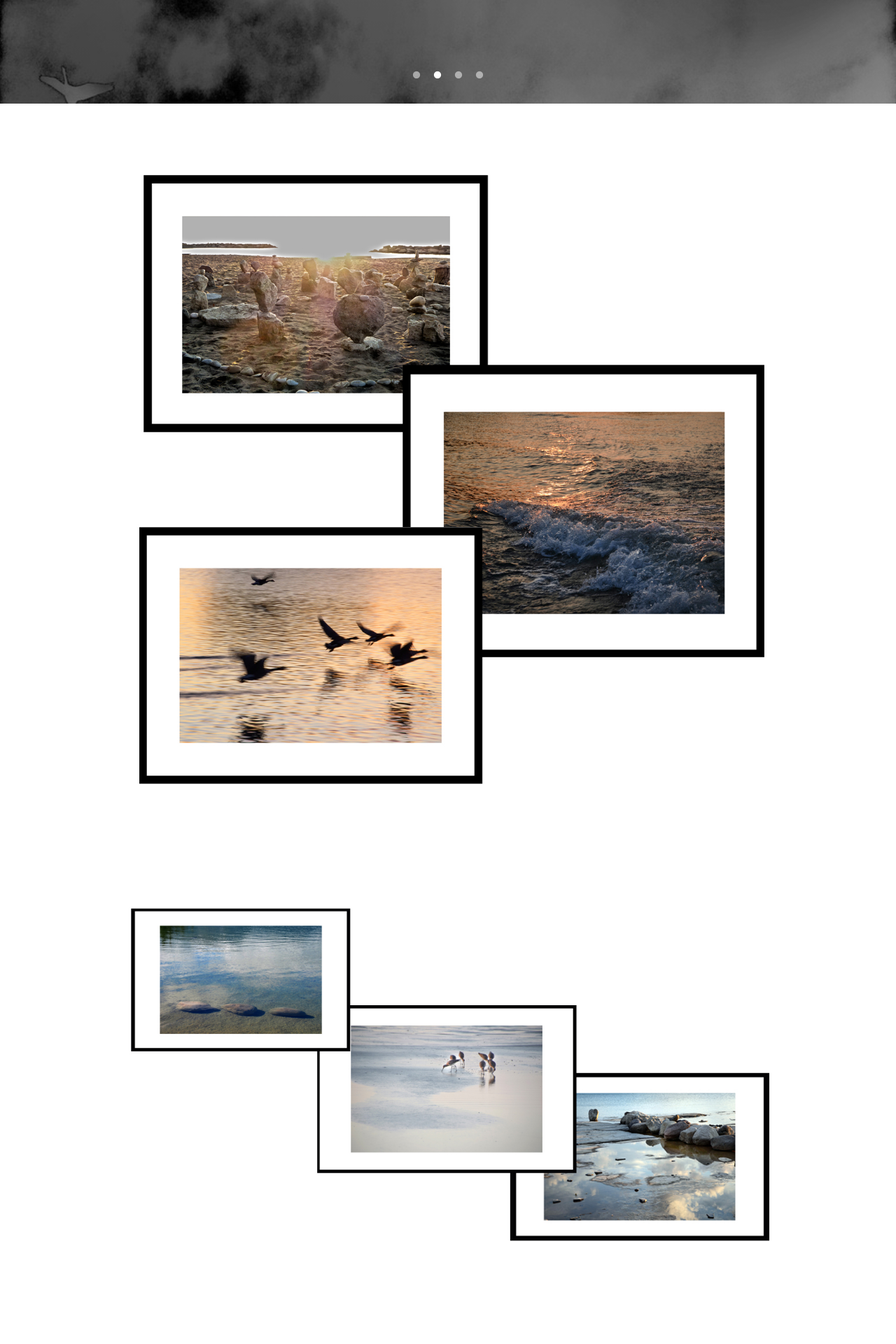
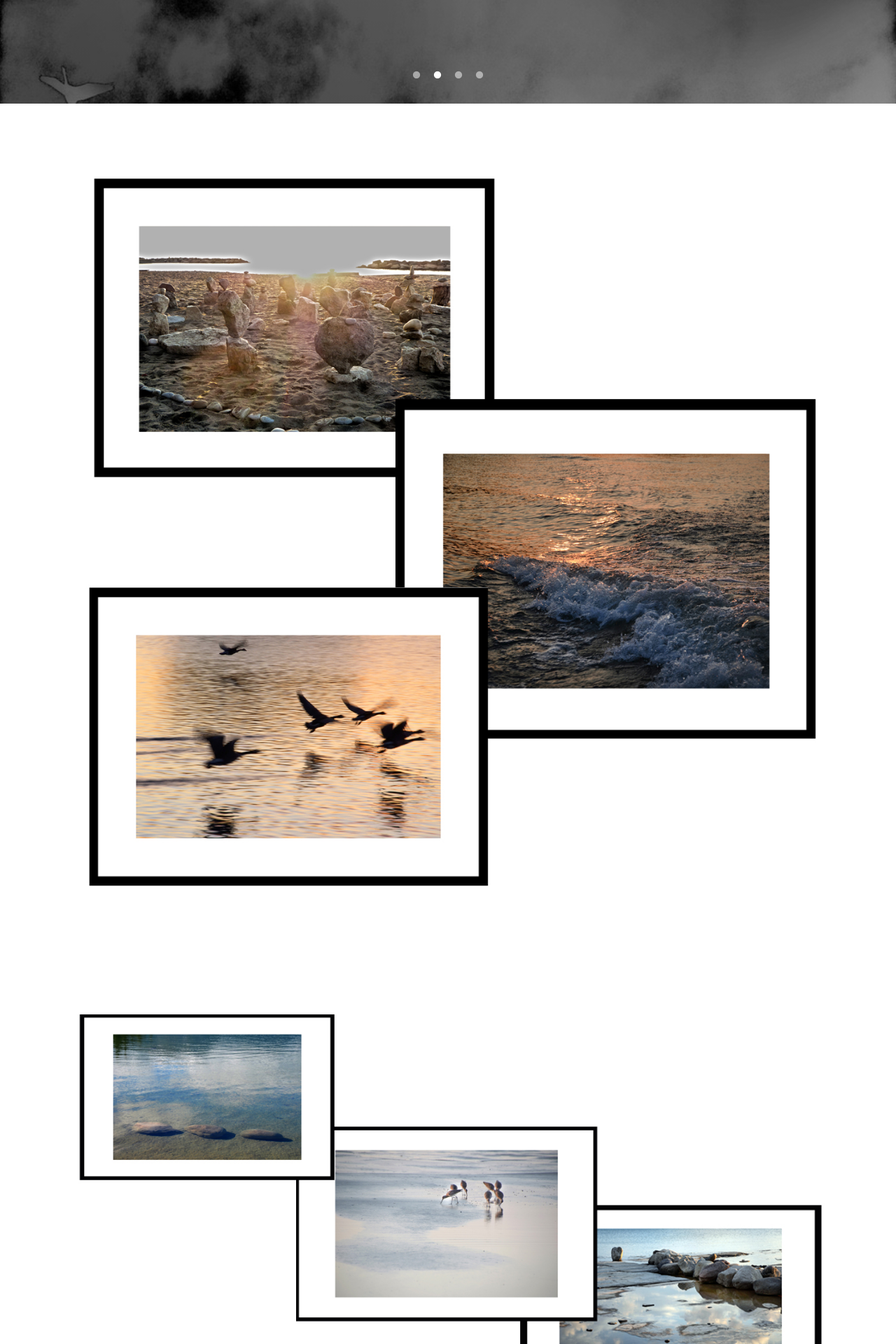
Before and after one commit to JakeDFox/photography-site, a Jekyll site: the page built from index.html, in a window 1280 px wide. Shown: the part 636-2556 px from the top of the page at 70% size. Built offline with Jekyll 4.4.1, drawn with Linux system fonts in a browser that asks for light colours.

Commit message:
container med

```diff
--- a/assets/css/main.css
+++ b/assets/css/main.css
@@ -838,6 +838,9 @@
         gap: 10px;
     }
 }
+.container-med {
+    max-width: 1100px;
+}
 .container-slim {
     max-width: 950px;
 }
--- a/index.html
+++ b/index.html
@@ -50,7 +50,7 @@
     </div>
 </section>
 <section>
-        <div class="container container-slim">
+        <div class="container container-med">
             <div class="row align-items-center">
                 <div class="lg-16 my-4 py-5 text-center">
                     <img src="/photography-site/assets/images/home-6.jpg" alt="About Bonnie Fox Photography" class="img-fluid rounded" loading="lazy">
```
